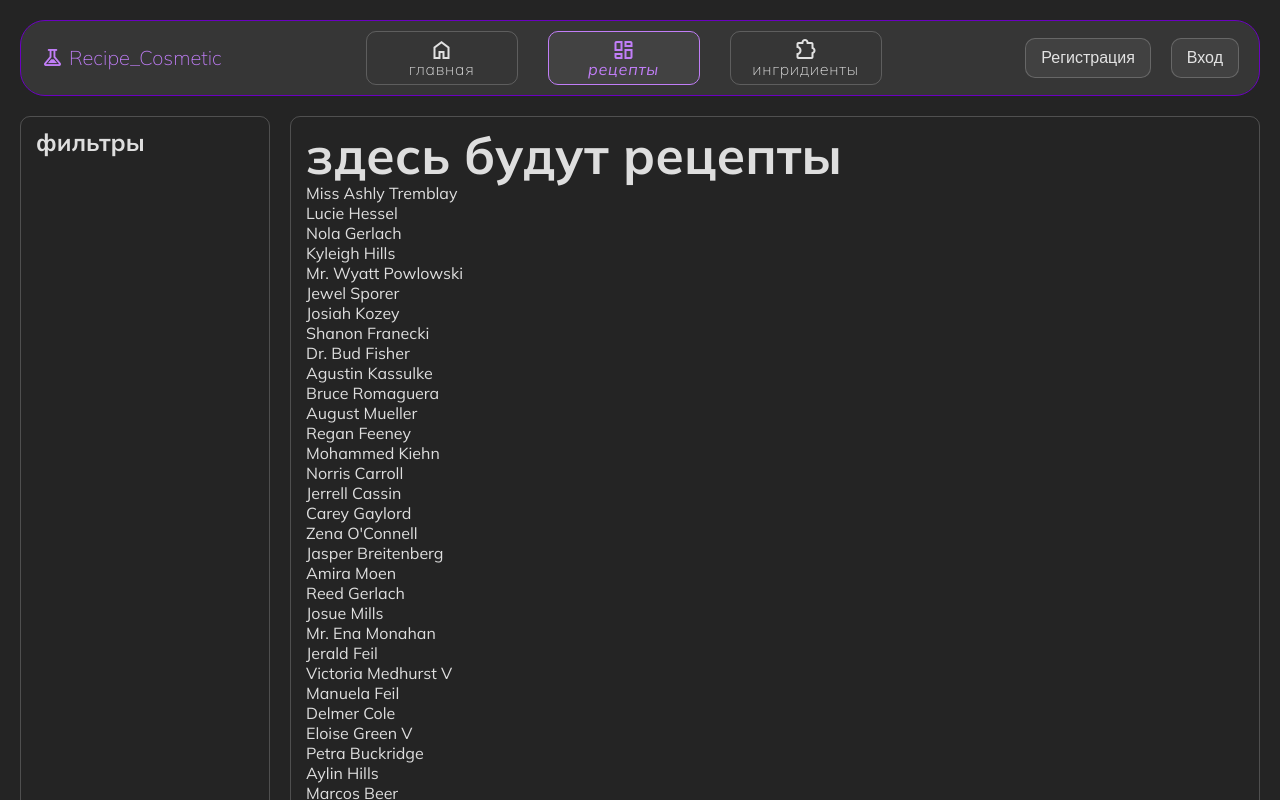
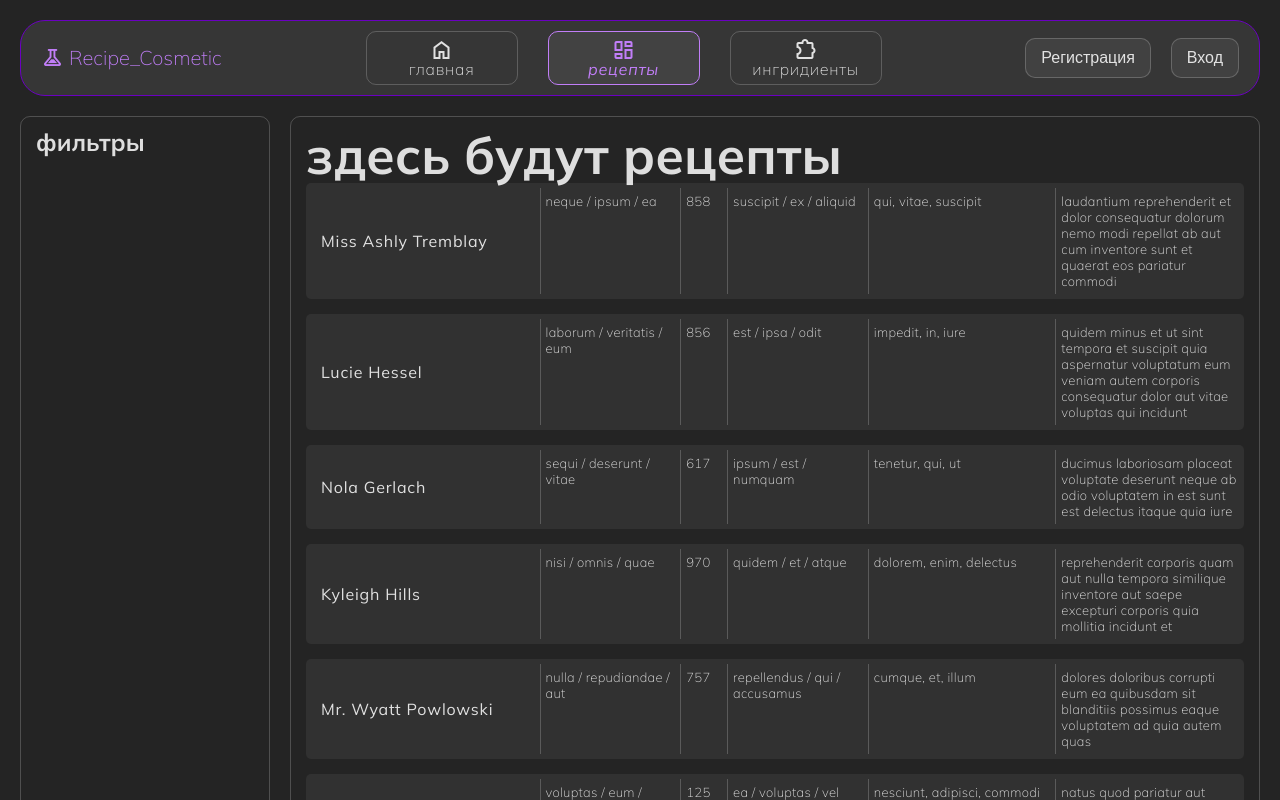
Before and after one commit to Old-Yaryi/Recipes, a React (Vite) app: page /recipe in a window 1280 px wide. Shown: the top 800 px of the page. Built offline with nearby package versions, Linux system fonts and the light colour scheme.

Commit message:
middleweare recipe

```diff
--- /dev/null
+++ b/src/Components/RecipeItem/RecipeItem.jsx
@@ -0,0 +1,16 @@
+
+
+const RecipeItem = ({ props }) => {
+  return (
+    <div className="table__contaner" >
+      <div className="table__item name">{props.title}</div>
+      <div className="table__item inci">{props.INCI}</div>
+      <div className="table__item ph">{props.ph}</div>
+      <div className="table__item solubility">{props.solubility}</div>
+      <div className="table__item function"  >{props.functions}</div>
+      <div className="table__item description">{props.descripton}</div>
+    </div>
+  )
+}
+
+export default RecipeItem
--- a/src/pages/Ingridients/Ingridients.jsx
+++ b/src/pages/Ingridients/Ingridients.jsx
@@ -53,7 +53,7 @@ const Ingridients = () => {
         {typeSearch === 'title' ?
           // Рендеринг с поиском по наименованию
           search === '' ?
-            <div>{isLoading ? '...Loading'
+            isLoading ? <div>...Loading...</div>
               : isSuccess ?
                 data.map((post) => (
                   <Link key={post.id} to={`/ingridient/${post.id}`}>
@@ -67,10 +67,9 @@ const Ingridients = () => {
                     />
                   </Link>))
                 :
-                <div>{error.message}</div>}
-            </div>
+                error ? <div>{error.message}</div> : null
             :
-            <div>{isLoading ? '...Loading'
+            isLoading ? <div>...Loading...</div>
               : isSuccess ? filteredOfName.map((post) => (
                 <Link key={post.id} to={`/ingridient/${post.id}`}>
                   <InridientItem
@@ -83,14 +82,15 @@ const Ingridients = () => {
                   />
                 </Link>))
                 :
-                <div>{error.message}</div>}
-            </div>
+                error ? <div>{error.message}</div> : null
+
+
 
           :
 
           // рендеринг с поиском по INCI
           search === '' ?
-            <div>{isLoading ? '...Loading'
+            isLoading ? '...Loading'
               : isSuccess ?
                 data.map((post) => (
                   <Link key={post.id} to={`/ingridient/${post.id}`}>
@@ -104,10 +104,10 @@ const Ingridients = () => {
                     />
                   </Link>))
                 :
-                <div>{error.message}</div>}
-            </div>
+                error ? <div>{error.message}</div> : null
+
             :
-            <div>{isLoading ? '...Loading' : isSuccess ? filteredOfInci.map((post) => (
+            isLoading ? '...Loading' : isSuccess ? filteredOfInci.map((post) => (
               <Link key={post.id} to={`/ingridient/${post.id}`}>
                 <InridientItem
                   title={post.name}
@@ -119,8 +119,8 @@ const Ingridients = () => {
                 />
               </Link>))
               :
-              <div>{error.message}</div>}
-            </div>
+              error ? <div>{error.message}</div> : null
+
         }
       </div>
     </div>
--- a/src/pages/Recipe/Recipe.jsx
+++ b/src/pages/Recipe/Recipe.jsx
@@ -1,4 +1,6 @@
 import { useGetAllIngridients } from "../../Servises/queryIngridients"
+import RecipeItem from "../../Components/RecipeItem/RecipeItem"
+import ingridentsProps from "./recipeMiddleware.js"
 
 const Recipe = () => {
 
@@ -11,9 +13,12 @@ const Recipe = () => {
         <aside className="main__aside"><h2>фильтры</h2></aside>
         <div className="main__container">
           <h1>здесь будут рецепты</h1>
-          <div>{data.map((item) => (
-            <div key={item.id}>{item.name}</div>
-          ))}</div>
+
+          {data.map((item) => (
+            <div key={item.id}>
+              <RecipeItem props={ingridentsProps(item)} />
+            </div>
+          ))}
         </div>
       </div>
     )
--- /dev/null
+++ b/src/pages/Recipe/recipeMiddleware.js
@@ -0,0 +1,11 @@
+const ingridentsProps = function (post) {
+  return {
+    title: post.name,
+    INCI: post.inci.join(' / '),
+    ph: post.ph,
+    solubility: post.solubility.join(' / '),
+    functions: post.functions.join(', '),
+    descripton: post.prev_description,
+  }
+}
+export default ingridentsProps
```
